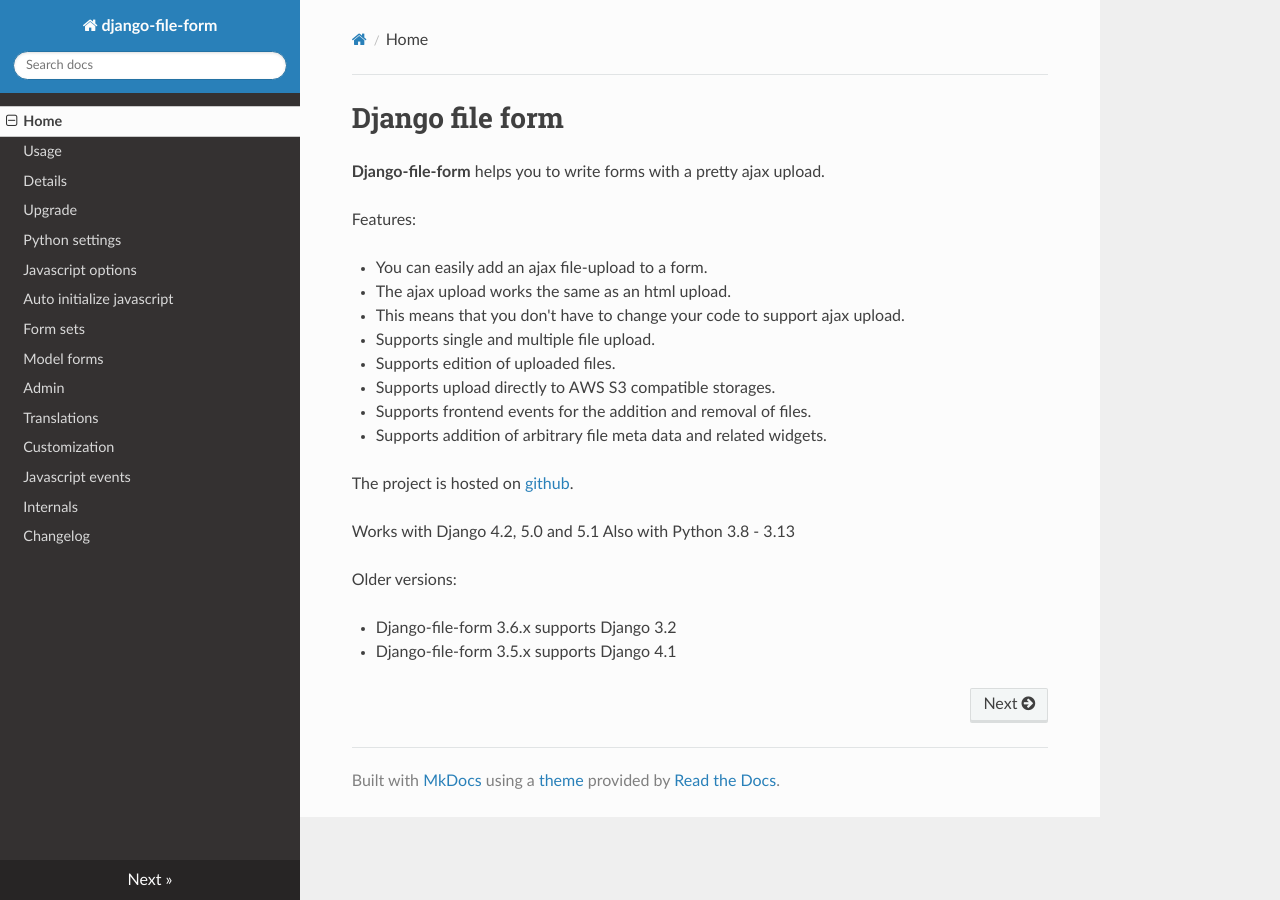
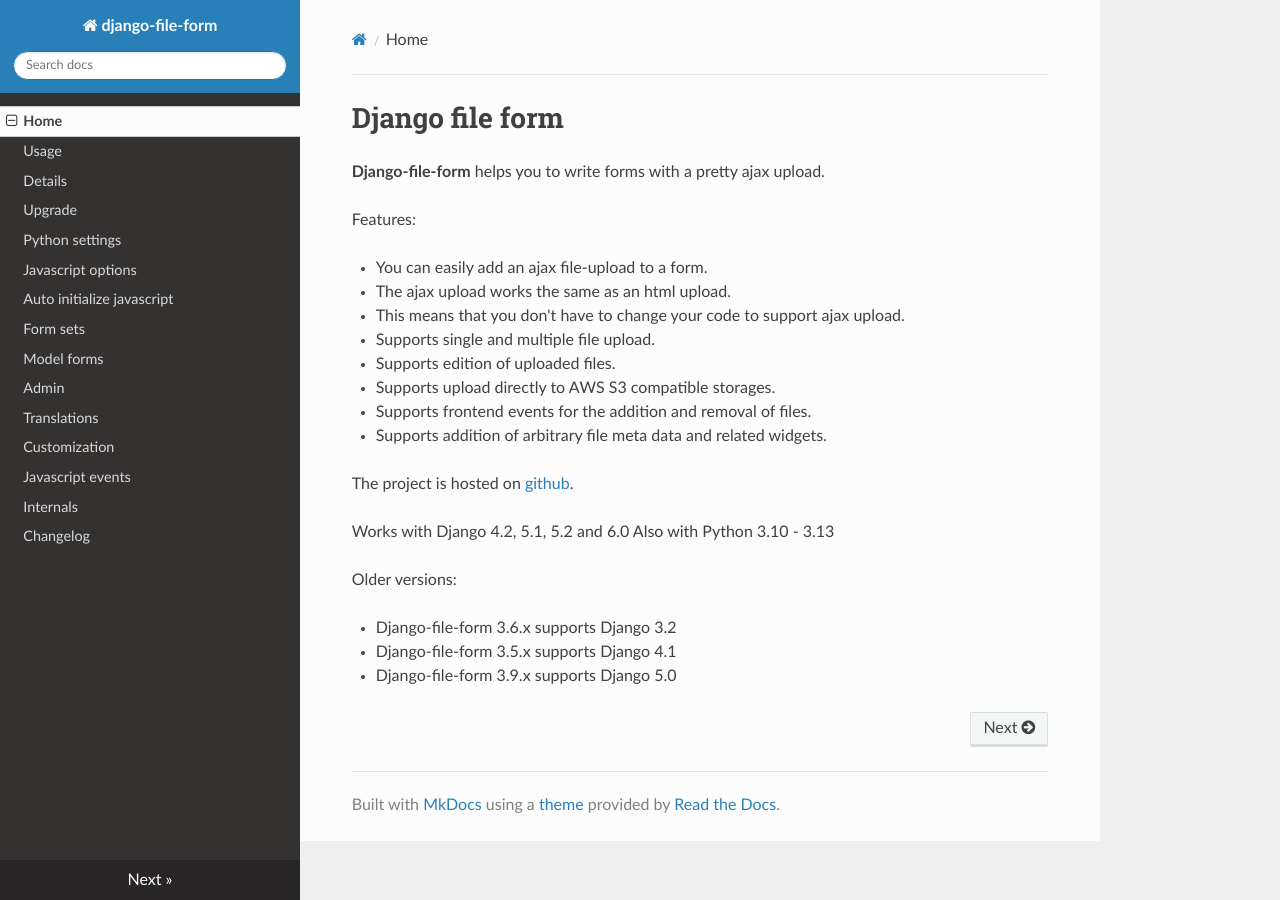
Before and after one commit to mbraak/django-file-form, an MkDocs documentation site: the page built from docs/index.md, in a window 1280 px wide. Built offline with MkDocs 1.6.1, drawn with Linux system fonts in a browser that asks for light colours; nearby versions of some CDN libraries.

Commit message:
Update docs

```diff
--- a/docs/index.md
+++ b/docs/index.md
@@ -15,9 +15,10 @@
 
 The project is hosted on [github](https://github.com/mbraak/django-file-form).
 
-Works with Django 4.2, 5.0 and 5.1 Also with Python 3.8 - 3.13
+Works with Django 4.2, 5.1, 5.2 and 6.0 Also with Python 3.10 - 3.13
 
 Older versions:
 
 - Django-file-form 3.6.x supports Django 3.2
 - Django-file-form 3.5.x supports Django 4.1
+- Django-file-form 3.9.x supports Django 5.0
```
